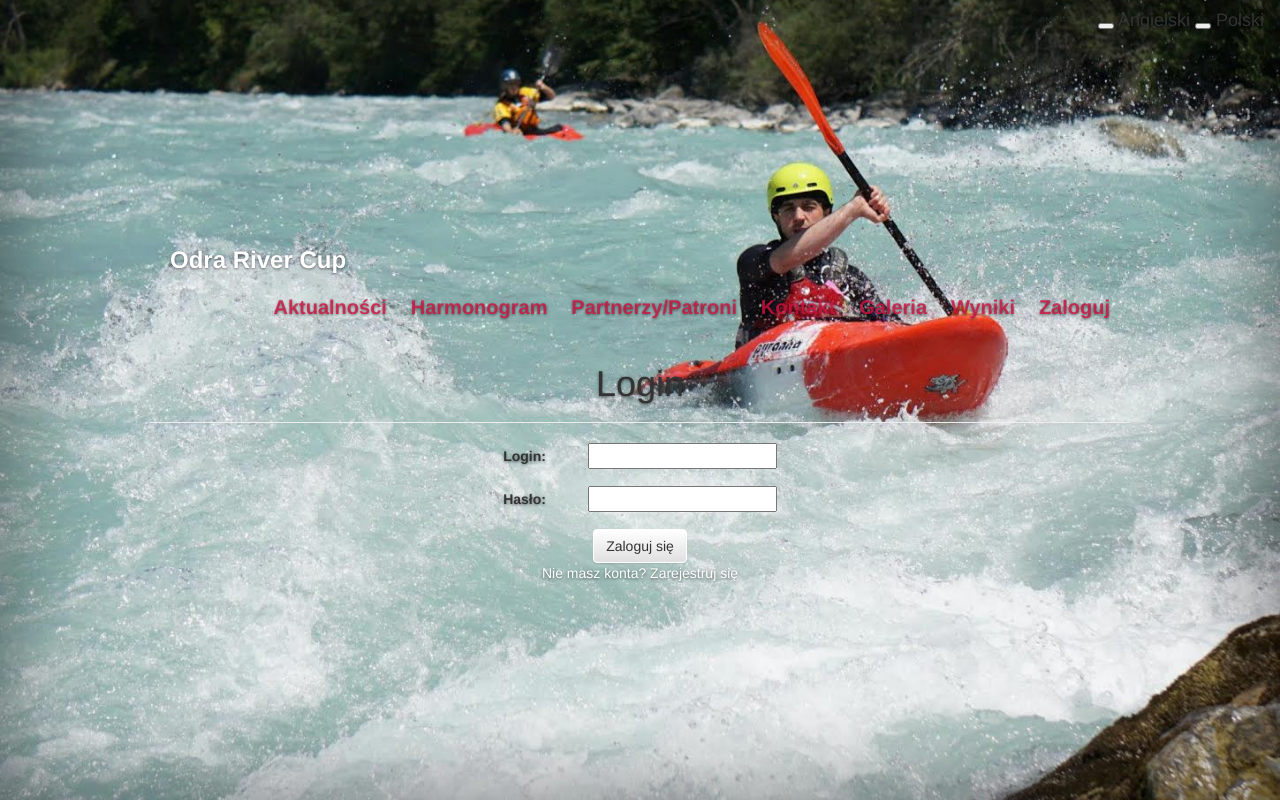
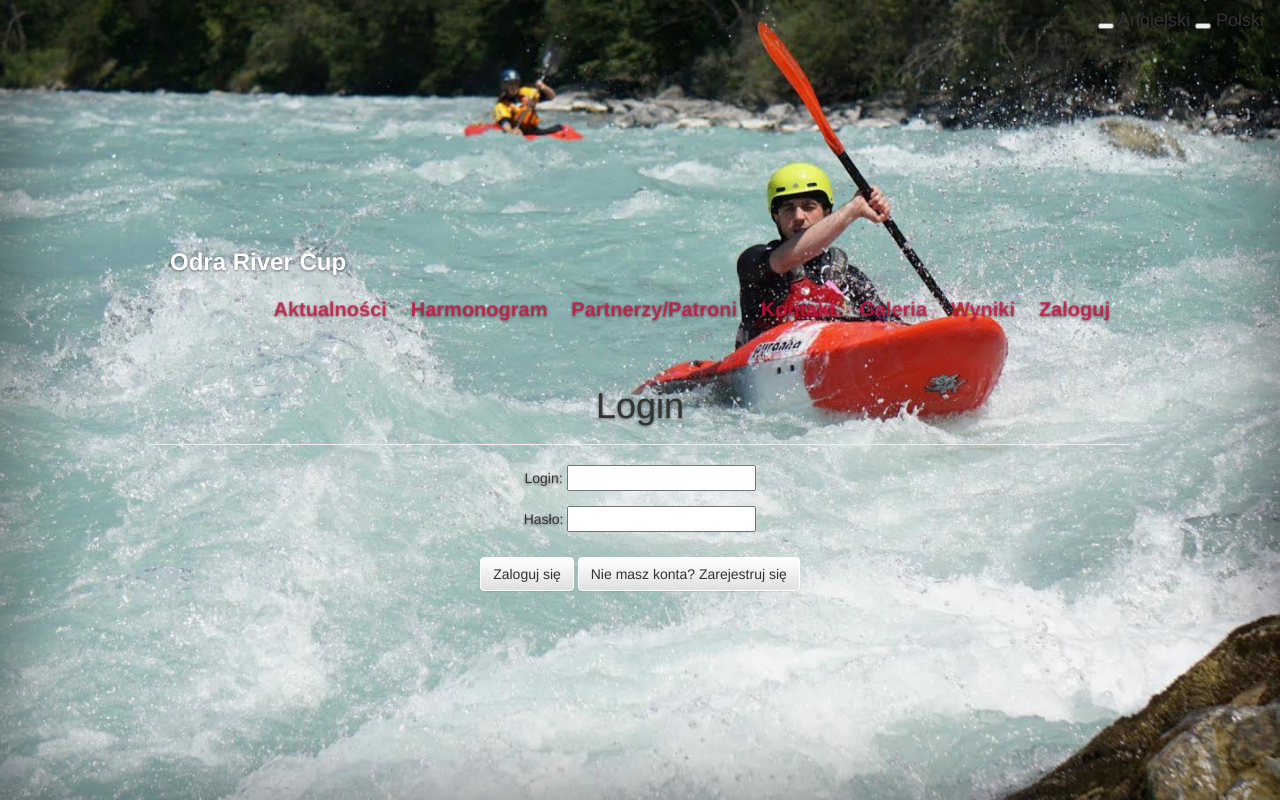
Before and after one commit to jarius1991/OdraRiverCup, a Django app: template MainSite/templates/OdraRiverCup/accounts/Login.html in a window 1280 px wide. Run offline with Django 3.2, Linux system fonts and the light colour scheme; the template is opened without the code that fills it, so the values that code supplies are empty; some libraries are stand-ins or nearby versions.

Commit message:
Removed all inline CSS

```diff
--- a/MainSite/templates/OdraRiverCup/accounts/Login.html
+++ b/MainSite/templates/OdraRiverCup/accounts/Login.html
@@ -4,26 +4,31 @@
 
 <form method="post" action="/accounts/process_login/">
     {% csrf_token %}
-        <div class="page-header" style="margin-top:5px;">
+        <div class="page-header">
             <h1>Login</h1>
         </div>
         <form id="user_form" method="post" action="/success/" enctype="multipart/form-data">
             {% csrf_token %}
             <div class="form-group">
-                <div style="margin-left: auto;margin-right: auto; max-width: 400px;">
-                    <label for="username" style="margin-right: 38px;">{% trans 'Login:' %}</label>
-                    <input type="text" name="username" value="" id="username">
+                <div class="myself">
+                <div>
+                    <div class="property" for="username"><div class="value">{% trans 'Login:' %} <input type="text" name="username" value="" id="username">
+                    </div></div>
+                </div>
                 </div>
             </div>
-            <div class="form-group" style="margin-left: auto;margin-right: auto;">
-                <div style="margin-left: auto;margin-right: auto; max-width: 400px;">
-                    <label for="password" style="margin-right: 38px;">{% trans 'Hasło:' %}</label>
-                    <input type="password" name="password" value="" id="password">
+            <div class="form-group">
+                <div class="myself">
+                <div>
+                    <div class="property" for="password"> <div class="value">{% trans 'Hasło:' %}
+                        <input type="password" name="password" value="" id="password">
+                    </div></div>
+                </div>
                 </div>
             </div>
-            <div style="margin-left: auto;margin-right: auto; max-width: 372px;">
+            </div>
+            <div>
                 <button type="submit" class="btn btn-default" >{% trans 'Zaloguj się' %}</button>
-                <div style="clear:both"></div>
         </form>
-        <a href="/accounts/register">{% trans 'Nie masz konta? Zarejestruj się' %}</a>
+        <a class="btn btn-default" href="/accounts/register">{% trans 'Nie masz konta? Zarejestruj się' %}</a>
         {% endblock %}
```
